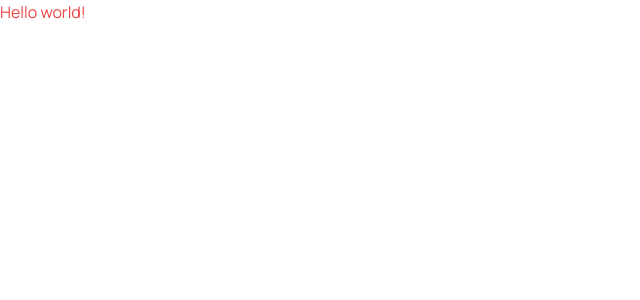
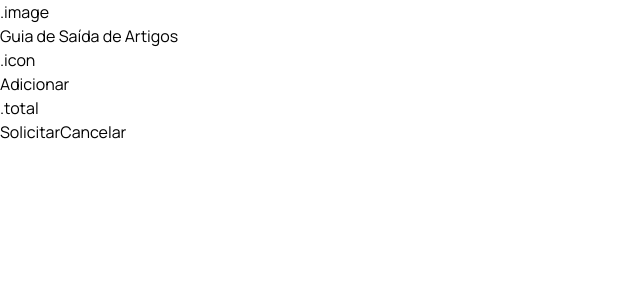
Before and after one commit to raviish-co/hermes, a Nuxt app: page / in a window 1280 px wide. Shown: the top 300 px of the page, without its empty margins (0-640 px from the left). Built offline with nearby package versions, Linux system fonts and the light colour scheme; a web font is replaced by a local one.

Commit message:
feat: adde

```diff
--- a/app.vue
+++ /dev/null
@@ -1,5 +0,0 @@
-<template>
-    <div>
-        <h1 class="text-red-500">Hello world!</h1>
-    </div>
-</template>
--- /dev/null
+++ b/pages/index.vue
@@ -0,0 +1,25 @@
+<template>
+    <div>.image</div>
+
+    <section>
+        <h1>Guia de Saída de Artigos</h1>
+        <span>.icon</span>
+    </section>
+
+    <section>
+        <form></form>
+    </section>
+
+    <section>
+        <div>
+            <table></table>
+            <button>Adicionar</button>
+        </div>
+        <span>.total</span>
+    </section>
+
+    <div>
+        <button>Solicitar</button>
+        <button>Cancelar</button>
+    </div>
+</template>
```
Also changed, not shown: 1 other file (tests, documents, lock files or other folders).
